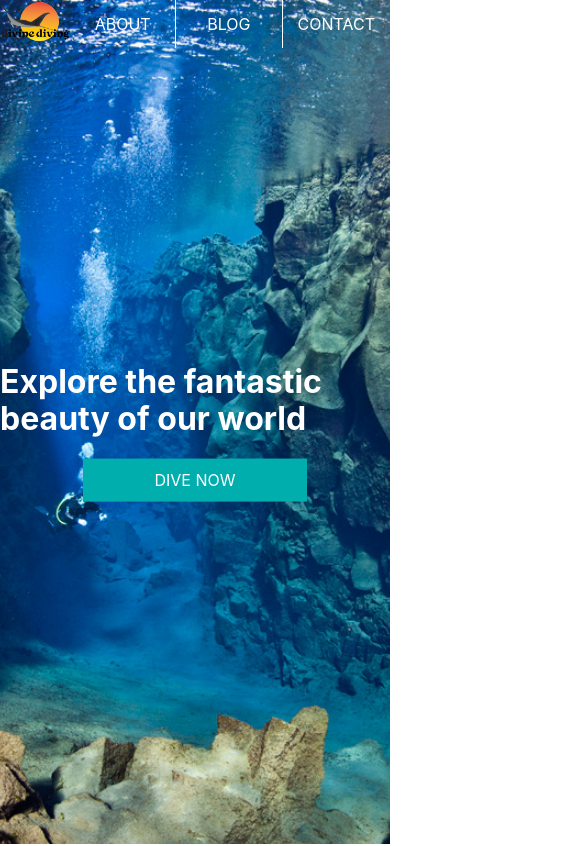
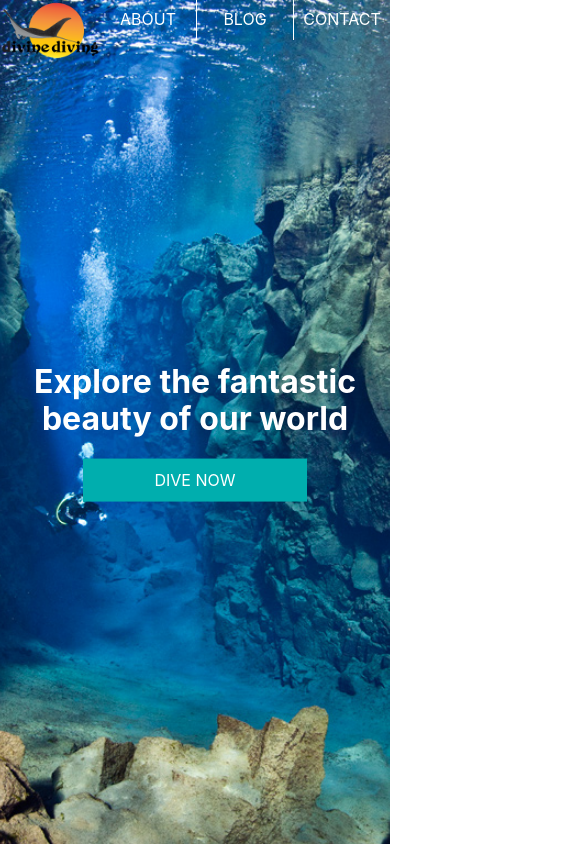
Before and after one commit to RossCr0ss/Scimus, a plain HTML site: page index.html in a window 390 px wide. Shown: the top 846 px of the page, 585 px wide, since content can reach past the window. Drawn offline with Linux system fonts and the light colour scheme.

Commit message:
done responsive

```diff
--- a/scss/_main.scss
+++ b/scss/_main.scss
@@ -41,7 +41,7 @@ body {
 
             .nav-menu {
                 width: 50%;
-                min-width: 320px;
+                min-width: 120px;
                 max-height: 48px;
                 display: flex;
                 justify-content: space-around;
@@ -67,6 +67,8 @@ body {
             align-items: center;
             flex-direction: column;
             position: absolute;
+            padding: 0 20px;
+            text-align: center;
             top: 50%;
             left: 50%;
             margin-right: -50%;
@@ -155,7 +157,8 @@ body {
         .contact-form {
             margin-top: 50px;
 
-            h1, h4 {
+            h1,
+            h4 {
                 text-align: right;
                 margin: 8px 0;
                 text-transform: uppercase;
@@ -178,7 +181,8 @@ body {
                         margin-bottom: 10px;
                     }
 
-                    input, textarea {
+                    input,
+                    textarea {
                         width: calc(100% - 20px);
                         border-color: $color-aqua;
                         padding: 10px;
@@ -210,3 +214,66 @@ body {
     }
 
 }
+
+/*
+** MEDIA QUERIES
+ */
+
+@media screen and (max-width: 1024px) {
+
+    .responsive-img {
+        width: 100%;
+        height: auto;
+    }
+
+    .main-wrapper .main {
+        width: calc(100% - 40px);
+
+        .post-list-item {
+            flex-direction: column;
+        }
+    }
+}
+
+@media screen and (max-width: 768px) {
+
+
+    .main-wrapper {
+        .header {
+
+
+            .top-wrapper {
+
+
+                .logo {
+                    width: 100px;
+                }
+
+                .nav-menu {
+                    width: calc(100% - 100px);
+                    max-height: 40px;
+
+                    &-item {
+                        padding: 10px 5px;
+                    }
+
+                    &-item:last-child {
+                        border-right: none;
+                    }
+                }
+
+            }
+        }
+
+        .main .contact-form {
+            .form-item:nth-child(-n+2) {
+                width: 100%;
+            }
+
+            .form-item:first-child {
+                margin-right: 0;
+            }
+        }
+
+    }
+}
```
Also changed, not shown: css/style.css, 1 other file.
